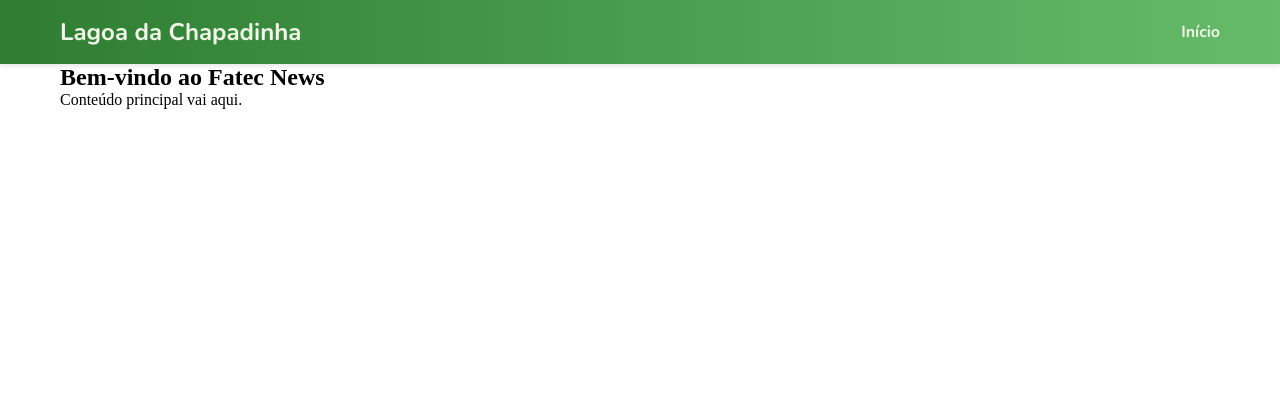
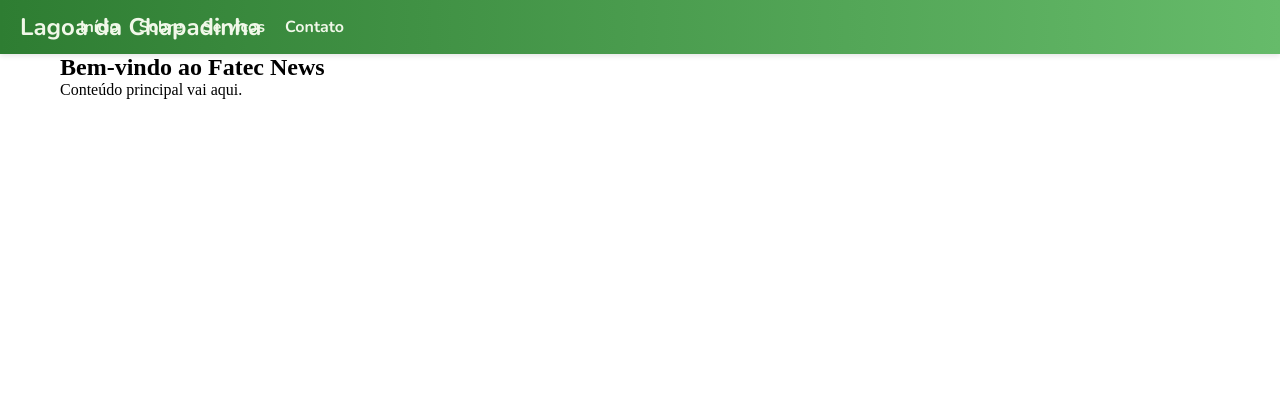
Before and after one commit to Niiiih0302/chapadinha, a PHP site: page /Paginas/PaginaPrincipal.php in a window 1280 px wide. Shown: the top 420 px of the page. Run offline with PHP 8.4, Linux system fonts and the light colour scheme.

Commit message:
Edição Header

```diff
--- a/includes/header.css
+++ b/includes/header.css
@@ -13,19 +13,20 @@
   position: sticky;
   top: 0;
   z-index: 1000;
-  box-shadow: 0 2px 5px rgba(0,0,0,0.1);
+  box-shadow: 0 2px 5px rgba(0, 0, 0, 0.1);
 }
 
 .container {
-  max-width: 1200px;
-  margin: 0 auto;
-  padding: 0 20px;
+  width: 100%; /* O contêiner agora ocupa 100% da largura da tela */
+  max-width: 100%; /* Remove qualquer restrição de largura */
+  padding: 0 20px; /* Garantir que o conteúdo não fique colado nas bordas */
 }
 
 .header-content {
   display: flex;
   justify-content: space-between;
   align-items: center;
+  width: 100%;
 }
 
 .logo-text {
@@ -33,6 +34,13 @@
   font-family: 'Nunito', sans-serif;
   font-size: 1.5rem;
   font-weight: 700;
+  position: absolute;
+  left: 0;
+  margin-left: 20px;
+}
+
+.nav-menu {
+  display: flex;
 }
 
 .nav-menu a {
--- a/includes/header.php
+++ b/includes/header.php
@@ -4,10 +4,15 @@
 <header class="site-header">
   <div class="container">
     <div class="header-content">
+      <!-- Logo -->
       <div class="logo-text">Lagoa da Chapadinha</div>
+
+      <!-- Menu de navegação -->
       <nav class="nav-menu">
         <a href="index.php">Início</a>
-        <!-- Adicione os outros 3 links aqui -->
+        <a href="#">Sobre</a>
+        <a href="#">Serviços</a>
+        <a href="#">Contato</a>
       </nav>
     </div>
   </div>
```
